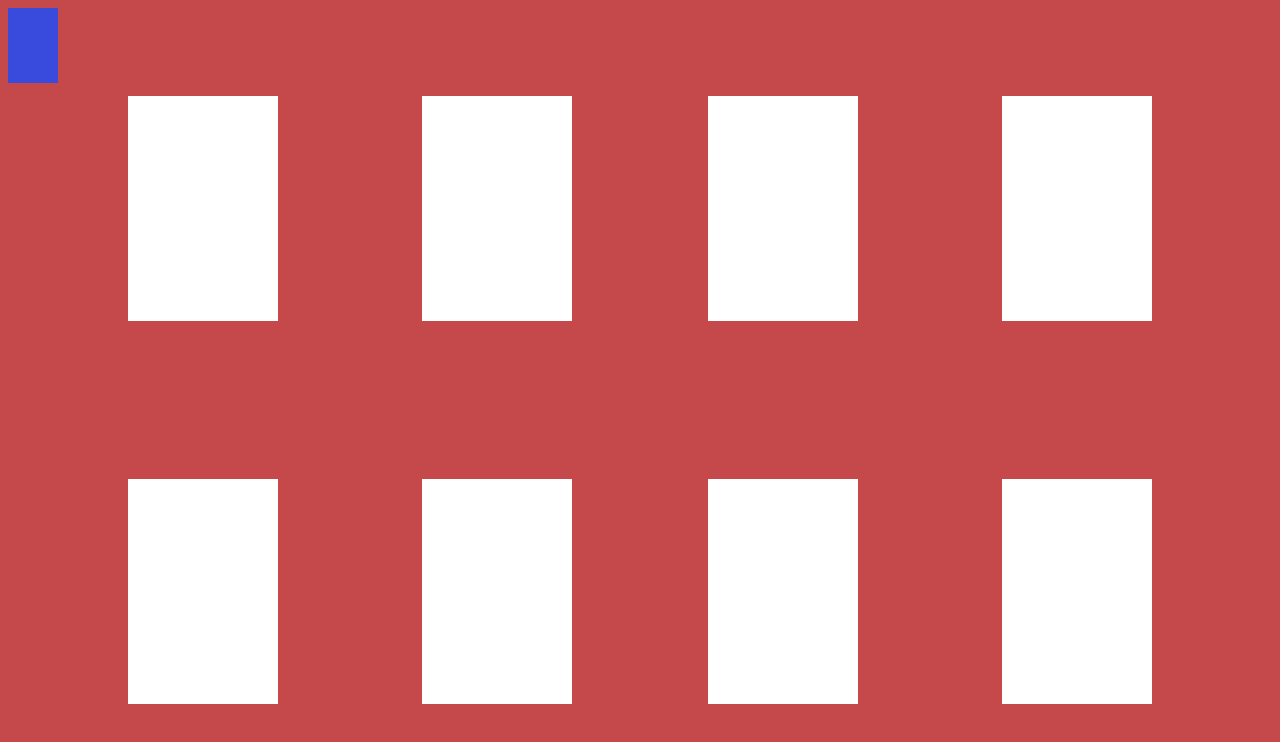
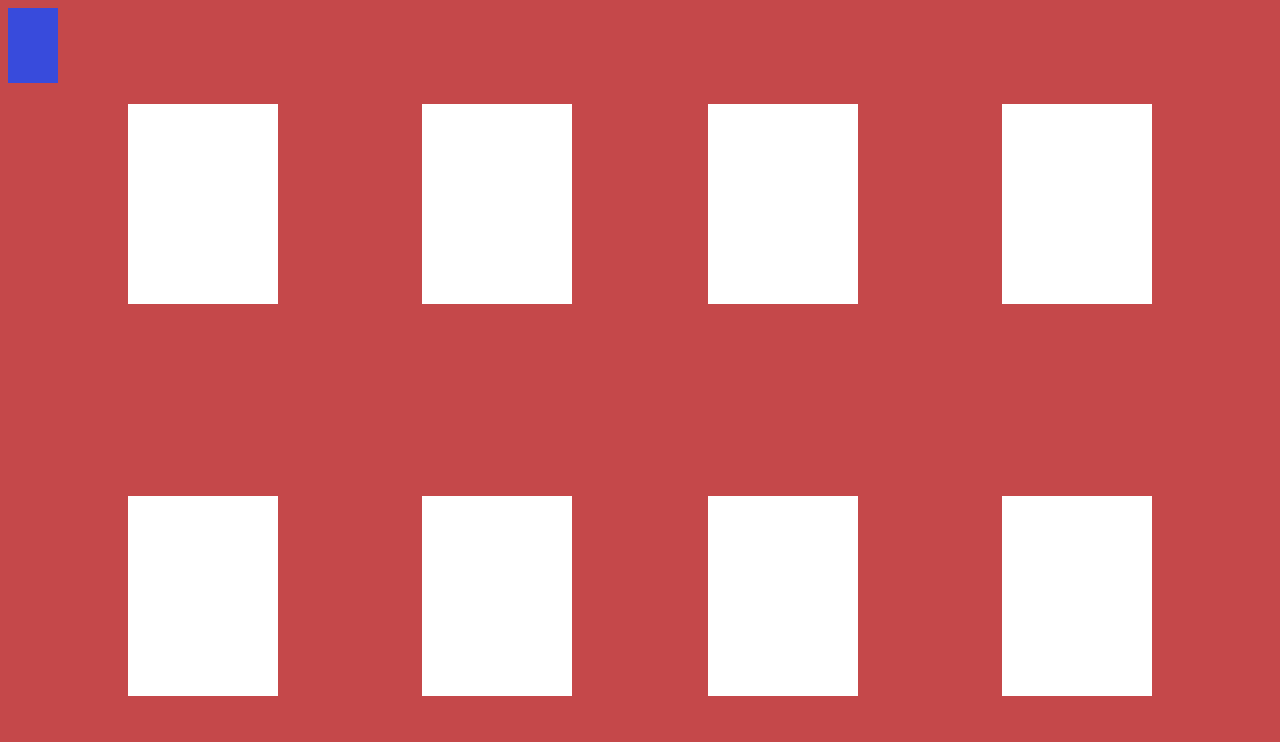
Before and after one commit to shaun1810/security-game, a plain HTML site: page index.html in a window 1280 px wide. Drawn offline with Linux system fonts and the light colour scheme.

Commit message:
Spacing between the ATMs

```diff
--- a/css/index.css
+++ b/css/index.css
@@ -8,42 +8,42 @@ body {
 /* --- ATM --- */
 .atm {
 	width: 150px;
-	height: 225px;
+	height: 200px;
 	background-color: #fff;
 	position: absolute;
 	float: left;
 }
 #atm1 {
 	left: 10%;
-	top: 12%;
+	top: 13%;
 }
 #atm2 {
 	left: 33%;
-	top: 12%;
+	top: 13%;
 }
 #atm3 {
 	right: 33%;
-	top: 12%;
+	top: 13%;
 }
 #atm4 {
 	right: 10%;
-	top: 12%;
+	top: 13%;
 }
 #atm5 {
 	left: 10%;
-	bottom: 12%;
+	bottom: 13%;
 }
 #atm6 {
 	left: 33%;
-	bottom: 12%;
+	bottom: 13%;
 }
 #atm7 {
 	right: 33%;
-	bottom: 12%;
+	bottom: 13%;
 }
 #atm8 {
 	right: 10%;
-	bottom: 12%;
+	bottom: 13%;
 }
 
 
```
